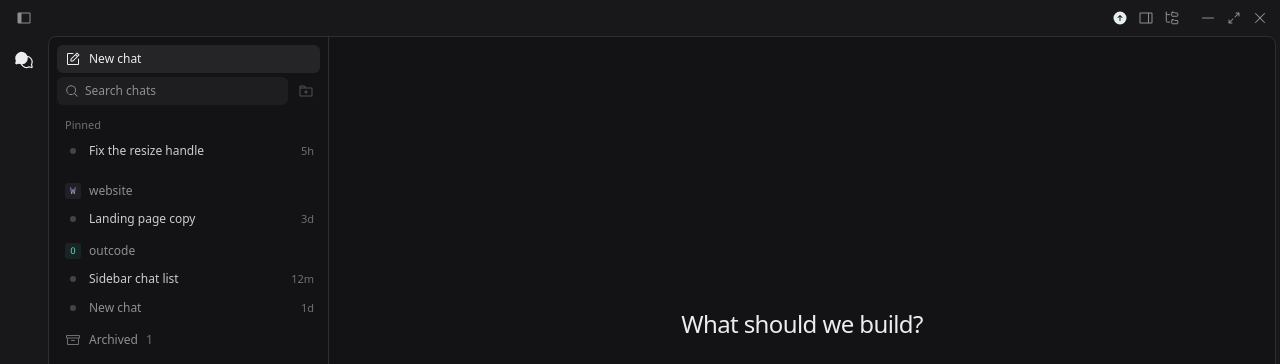
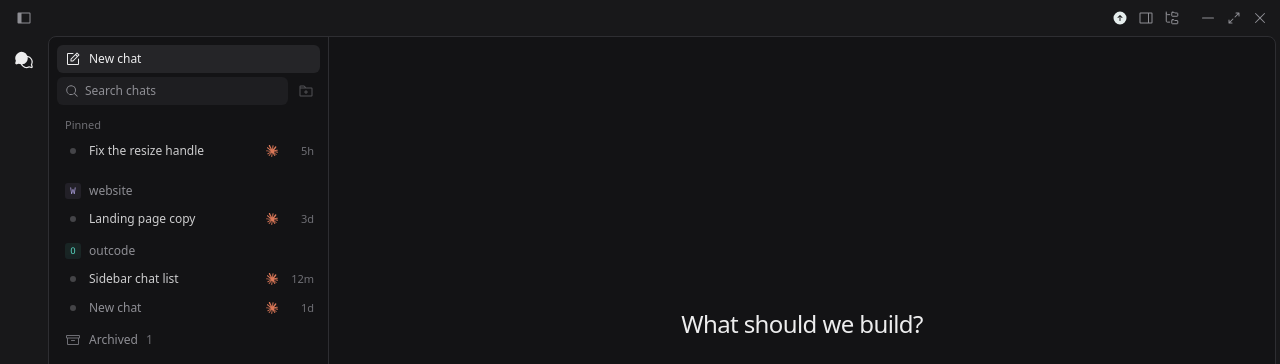
Before and after one commit to ChillWoW/hive, a React (Vite) app: page / in a window 1280 px wide. Shown: the top 364 px of the page. Built offline with nearby package versions, Linux system fonts and the light colour scheme.

Commit message:
feat: provider mark in sidebar chat rows

```diff
--- a/src/features/sidebar/ChatRow.tsx
+++ b/src/features/sidebar/ChatRow.tsx
@@ -9,6 +9,7 @@ import {
     TrashIcon
 } from "@phosphor-icons/react";
 import { activity, chats, useChatsStore, useWorking } from "@/features/chats";
+import { ClaudeMark } from "@/features/models";
 import { cn } from "@/lib/cn";
 import { timeAgo, useMinuteClock } from "@/lib/time";
 import type { Chat } from "@/proto";
@@ -24,8 +25,8 @@ export const UNTITLED = "New chat";
 export const CARD_DWELL = 300;
 
 /**
- * One chat in the sidebar: status mark, title and time since its last
- * activity. The "⋯" button (on hover) and a right-click open the same menu:
+ * One chat in the sidebar: status mark, title, its provider's mark and time
+ * since its last activity. The "⋯" button (on hover) and a right-click open the same menu:
  * Rename (in place), Pin, Archive, Delete. Resting on it shows its card
  * (`ChatCard`) beside the sidebar; a click or a menu hides it.
  */
@@ -76,6 +77,8 @@ export function ChatRow({ chat, onDelete }: { chat: Chat; onDelete: (chat: Chat)
                             <span className={cn("min-w-0 flex-1 truncate", !chat.title && "text-muted")}>
                                 {title}
                             </span>
+                            {/* The chat's provider; Claude's is the only one yet. */}
+                            <ClaudeMark className="size-3 shrink-0" />
                             <span
                                 className={cn(
                                     "flex w-7 shrink-0 justify-end text-[11px] text-muted/75 tabular-nums",
```
